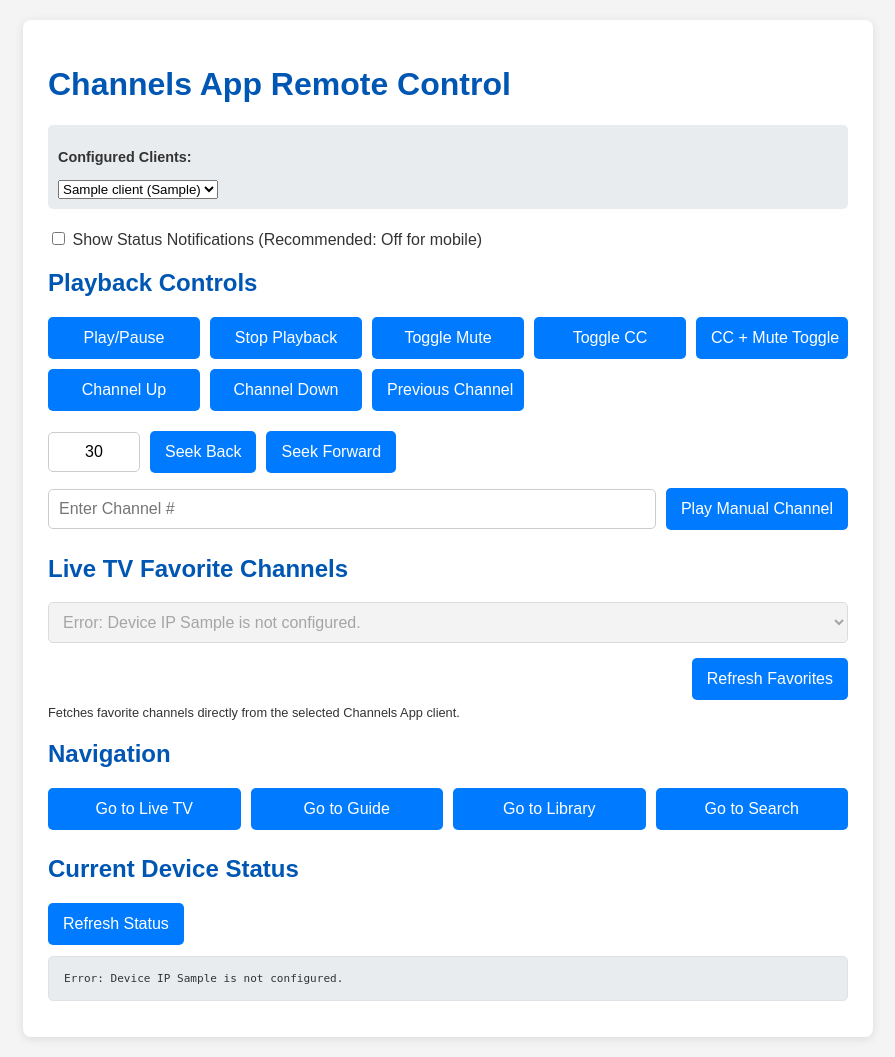
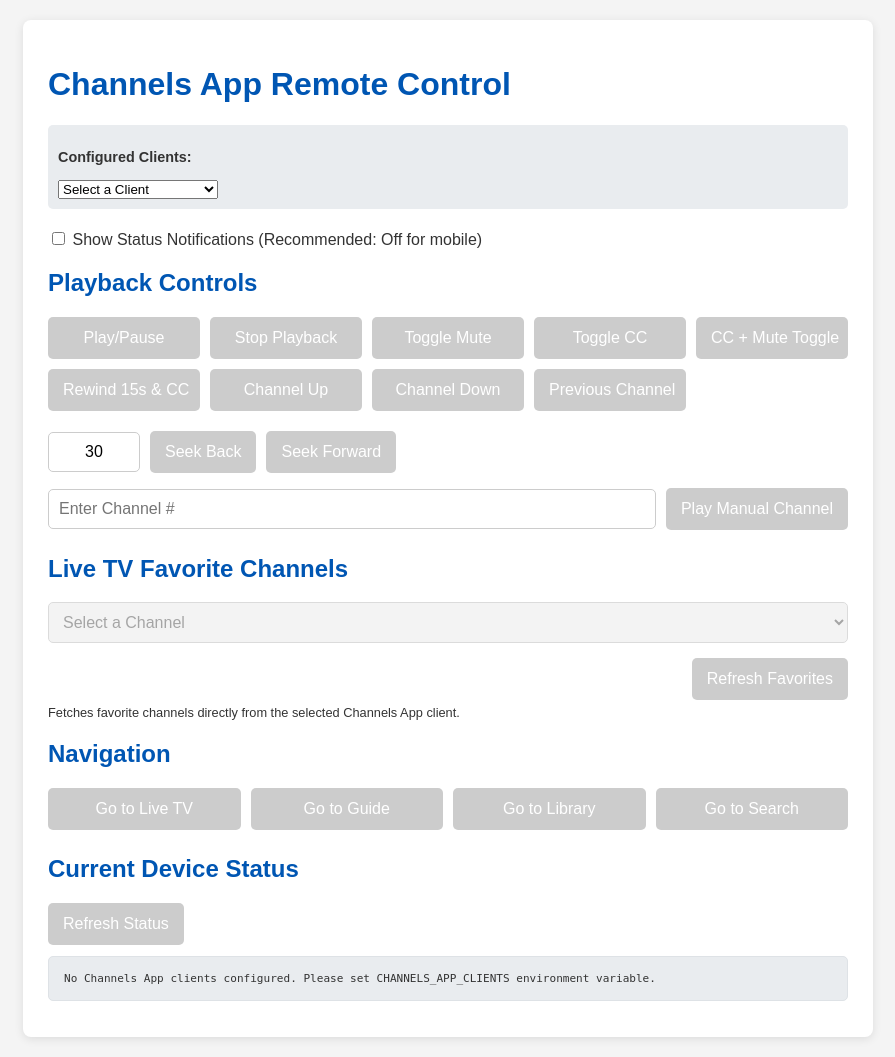
Before and after one commit to nuken/channels-app-remote, a Flask app: template app/templates/index.html in a window 1280 px wide. Shown: the whole page, without its empty margins (192-1087 px from the left). Run offline with Flask 3, Linux system fonts and the light colour scheme; the template is opened without the code that fills it: most values are stand-ins (such as "Sample title", 1, 10 or a date in 2020).

Commit message:
Added CC 15 Back Toggle

```diff
--- a/app/app.py
+++ b/app/app.py
@@ -12,24 +12,28 @@
 
 # Parse the client string into a list of dictionaries
 CHANNELS_CLIENTS = []
+CLIENTS_CONFIGURED = False # Flag to indicate if any clients are configured via env var
 if CHANNELS_APP_CLIENTS_STR:
     try:
         for client_pair in CHANNELS_APP_CLIENTS_STR.split(','):
             name, ip = client_pair.strip().split(':')
             CHANNELS_CLIENTS.append({"name": name.strip(), "ip": ip.strip()})
+        if CHANNELS_CLIENTS: # Only set to True if clients were successfully parsed
+            CLIENTS_CONFIGURED = True
     except Exception as e:
         print(f"ERROR: Could not parse CHANNELS_APP_CLIENTS environment variable: {e}")
         CHANNELS_CLIENTS = [] # Clear if parsing fails
+        CLIENTS_CONFIGURED = False # Ensure flag is false on error
 
-if not CHANNELS_CLIENTS:
+if not CLIENTS_CONFIGURED: # Use the new flag for warning
     print("WARNING: CHANNELS_APP_CLIENTS environment variable not set or incorrectly formatted.")
     print("Please set CHANNELS_APP_CLIENTS to 'Name1:IP1,Name2:IP2,...'.")
 
 
 @app.route('/')
 def index():
-    # Pass the list of clients to the template
-    return render_template('index.html', clients=CHANNELS_CLIENTS)
+    # Pass the list of clients and the new flag to the template
+    return render_template('index.html', clients=CHANNELS_CLIENTS, clients_configured=CLIENTS_CONFIGURED)
 
 @app.route('/control', methods=['POST'])
 def control_channels():
@@ -37,12 +41,12 @@
     target_device_ip = data.get('device_ip')
     action = data.get('action')
     value = data.get('value')
-    # NEW: Get seek_amount from the request
     seek_amount = data.get('seek_amount')
 
     if not target_device_ip:
         return jsonify({"status": "error", "message": "No target device IP provided."}), 400
 
+    # Validate against the backend's configured list
     if not any(client['ip'] == target_device_ip for client in CHANNELS_CLIENTS):
          return jsonify({"status": "error", "message": f"Device IP {target_device_ip} is not configured."}), 400
 
@@ -62,12 +66,11 @@
                 client.play_channel(str(value))
             else:
                 return jsonify({"status": "error", "message": "Channel number required for 'play_channel'."}), 400
-        # MODIFIED: Handle seek with a specific amount
         elif action == 'seek':
             if seek_amount is not None:
                 try:
                     seek_seconds = int(seek_amount)
-                    client.seek(seek_seconds) # pychannels supports client.seek(seconds)
+                    client.seek(seek_seconds)
                 except ValueError:
                     return jsonify({"status": "error", "message": "Seek amount must be an integer."}), 400
             else:
@@ -76,7 +79,6 @@
             client.toggle_mute()
         elif action == 'stop':
             client.stop()
-        # NEW: Added toggle_cc action
         elif action == 'toggle_cc':
             client.toggle_cc()
         elif action == 'navigate':
--- a/app/templates/index.html
+++ b/app/templates/index.html
@@ -11,8 +11,7 @@
         .config-info { background-color: #e9ecef; padding: 10px; border-radius: 5px; margin-bottom: 20px; font-size: 0.9em; }
         .button-grid {
             display: grid;
-            /* MODIFIED: Increased minmax for button width to ensure text fits */
-            grid-template-columns: repeat(auto-fit, minmax(135px, 1fr)); /* Adjusted from 120px to 135px */
+            grid-template-columns: repeat(auto-fit, minmax(135px, 1fr));
             gap: 10px;
             margin-bottom: 20px;
         }
@@ -25,7 +24,7 @@
             border-radius: 5px;
             cursor: pointer;
             transition: background-color 0.2s ease;
-            white-space: nowrap; /* Prevent button text from wrapping if too long */
+            white-space: nowrap;
         }
         button:hover { background-color: #0056b3; }
         button:active { background-color: #004085; }
@@ -37,29 +36,24 @@
             font-size: 1em;
             border: 1px solid #ccc;
             border-radius: 5px;
-            /* REMOVED: flex-grow: 1 (handled by specific input rules) */
-            /* REMOVED: width: 80px (handled by specific input rules) */
+            flex-grow: 1;
         }
 
-        /* NEW: Specific styling for seek amount input */
         #seek_amount_input {
-            width: 70px; /* Reduced specific width for seek input */
-            text-align: center; /* Center text for numbers */
-            -moz-appearance: textfield; /* Hide spin buttons for Firefox */
+            width: 70px;
+            text-align: center;
+            -moz-appearance: textfield;
+            flex-grow: 0;
         }
-        /* Hide spin buttons for Chrome/Safari/Edge */
         #seek_amount_input::-webkit-outer-spin-button,
         #seek_amount_input::-webkit-inner-spin-button {
             -webkit-appearance: none;
             margin: 0;
         }
 
-        /* NEW: Specific styling for manual channel input */
         #manual_channel_input {
-            flex-grow: 1; /* Allow it to take available space */
-            min-width: 120px; /* Ensure it has enough minimum width for placeholder */
+            min-width: 120px;
         }
-
 
         pre {
             background-color: #e9ecef;
@@ -78,7 +72,6 @@
         .channel-list-section .refresh-button-container { text-align: right; margin-top: 5px; }
         .seek-controls { margin-top: 15px; }
 
-
         /* Notification Styling */
         #notification-area {
             position: fixed;
@@ -91,7 +84,7 @@
             max-width: 300px;
         }
         .notification {
-            background-color: #4CAF50; /* Green */
+            background-color: #4CAF50;
             color: white;
             padding: 10px 20px;
             border-radius: 5px;
@@ -100,7 +93,7 @@
             box-shadow: 0 2px 5px rgba(0,0,0,0.2);
             font-size: 0.9em;
         }
-        .notification.error { background-color: #f44336; /* Red */ }
+        .notification.error { background-color: #f44336; }
         .notification.show { opacity: 1; }
     </style>
 </head>
@@ -116,7 +109,7 @@
                     <option value="{{ client.ip }}">{{ client.name }} ({{ client.ip }})</option>
                 {% endfor %}
             </select>
-            {% if not clients %}
+            {% if not clients_configured %}
                 <p style="color: red;">No clients configured. Set CHANNELS_APP_CLIENTS environment variable.</p>
             {% endif %}
         </div>
@@ -132,7 +125,10 @@
             <button class="control-button" onclick="sendCommand('toggle_pause')">Play/Pause</button>
             <button class="control-button" onclick="sendCommand('stop')">Stop Playback</button>
             <button class="control-button" onclick="sendCommand('toggle_mute')">Toggle Mute</button>
-            <button class="control-button" onclick="sendCommand('toggle_cc')">Toggle CC</button> <button class="control-button" onclick="toggleCcAndMute()">CC + Mute Toggle</button> <button class="control-button" onclick="sendCommand('channel_up')">Channel Up</button>
+            <button class="control-button" onclick="sendCommand('toggle_cc')">Toggle CC</button>
+            <button class="control-button" onclick="toggleCcAndMute()">CC + Mute Toggle</button>
+            <button class="control-button" onclick="rewindAndEnableCC()">Rewind 15s & CC</button>
+            <button class="control-button" onclick="sendCommand('channel_up')">Channel Up</button>
             <button class="control-button" onclick="sendCommand('channel_down')">Channel Down</button>
             <button class="control-button" onclick="sendCommand('previous_channel')">Previous Channel</button>
         </div>
@@ -181,9 +177,14 @@
         const enablePopupsCheckbox = document.getElementById('enablePopups');
         const notificationArea = document.getElementById('notification-area');
         const statusDisplay = document.getElementById('status-display');
-        const controlButtons = document.querySelectorAll('.control-button'); // All buttons that send commands or fetch status
+        const controlButtons = document.querySelectorAll('.control-button');
 
-        let selectedClientIp = ''; // Stores the currently selected client's IP
+        let selectedClientIp = '';
+
+        // These variables are now correctly populated by Flask again
+        const flaskClients = {{ clients | tojson }};
+        const clientsConfiguredViaEnv = {{ clients_configured | tojson }};
+
 
         function showNotification(message, isError = false) {
             if (!enablePopupsCheckbox.checked) {
@@ -195,14 +196,13 @@
             notification.textContent = message;
             notificationArea.appendChild(notification);
 
-            // Trigger reflow to ensure animation plays
             void notification.offsetWidth;
             notification.classList.add('show');
 
             setTimeout(() => {
                 notification.classList.remove('show');
                 notification.addEventListener('transitionend', () => notification.remove(), { once: true });
-            }, 3000); // Notification disappears after 3 seconds
+            }, 3000);
         }
 
         function toggleControls(enable) {
@@ -218,16 +218,7 @@
 
         // Initialize state based on initial client selection
         document.addEventListener('DOMContentLoaded', () => {
-            if (clientSelect.options.length > 1) { // If there's more than just "Select a Client"
-                clientSelect.selectedIndex = 1; // Auto-select the first client
-                selectClient(); // Trigger the selection logic
-            } else {
-                toggleControls(false); // Disable controls if no clients are configured
-                statusDisplay.innerText = "No Channels App clients configured. Please set CHANNELS_APP_CLIENTS environment variable.";
-                showNotification("No Channels App clients configured.", true);
-            }
-
-            // Set initial state of checkbox from localStorage or default to false
+            // Restore saved popup state
             const savedPopupState = localStorage.getItem('enablePopups');
             if (savedPopupState !== null) {
                 enablePopupsCheckbox.checked = JSON.parse(savedPopupState);
@@ -238,6 +229,16 @@
             enablePopupsCheckbox.addEventListener('change', () => {
                 localStorage.setItem('enablePopups', enablePopupsCheckbox.checked);
             });
+
+            // Handle client selection based on flaskClients
+            if (flaskClients.length > 0) { // If there's at least one client from environment variable
+                clientSelect.selectedIndex = 1; // Auto-select the first client (index 0 is "Select a Client")
+                selectClient(); // Trigger the selection logic
+            } else {
+                toggleControls(false); // Disable controls if no clients are configured
+                statusDisplay.innerText = "No Channels App clients configured. Please set CHANNELS_APP_CLIENTS environment variable.";
+                showNotification("No Channels App clients configured.", true);
+            }
         });
 
         async function selectClient() {
@@ -258,7 +259,7 @@
         async function sendCommand(action, value = null) {
             if (!selectedClientIp) {
                 showNotification("Please select a client device first.", true);
-                return;
+                return 'error';
             }
 
             const data = { action: action, device_ip: selectedClientIp };
@@ -274,50 +275,23 @@
                 });
                 const result = await response.json();
                 showNotification(`Action '${action}': ${result.message}`, result.status === 'error');
-                getStatus(); // Refresh status after sending command
-                return result.status; // Return status for combo command
+                getStatus();
+                return result.status;
             } catch (error) {
                 showNotification(`Error sending command: ${error.message}`, true);
-                return 'error'; // Indicate error
+                return 'error';
             }
         }
-
-        // NEW: Function to handle the CC + Mute combo toggle
-        async function toggleCcAndMute() {
-            if (!selectedClientIp) {
-                showNotification("Please select a client device first.", true);
-                return;
-            }
-
-            // Send toggle_cc command
-            const ccStatus = await sendCommand('toggle_cc');
-            if (ccStatus === 'error') {
-                showNotification("Failed to toggle Closed Captions.", true);
-                return;
-            }
-
-            // Send toggle_mute command
-            const muteStatus = await sendCommand('toggle_mute');
-            if (muteStatus === 'error') {
-                showNotification("Failed to toggle Mute.", true);
-                return;
-            }
-
-            if (ccStatus === 'success' && muteStatus === 'success') {
-                showNotification("Closed Captions and Mute toggled successfully.", false);
-            }
-        }
-
 
         async function sendSeekCommand(amount) {
             if (!selectedClientIp) {
                 showNotification("Please select a client device first.", true);
-                return;
+                return 'error';
             }
             const seekValue = parseInt(amount, 10);
             if (isNaN(seekValue)) {
                 showNotification("Please enter a valid number for seek amount.", true);
-                return;
+                return 'error';
             }
 
             const data = { action: 'seek', device_ip: selectedClientIp, seek_amount: seekValue };
@@ -330,9 +304,54 @@
                 });
                 const result = await response.json();
                 showNotification(`Seek ${seekValue}s: ${result.message}`, result.status === 'error');
-                getStatus(); // Refresh status after sending command
+                getStatus();
+                return result.status;
             } catch (error) {
                 showNotification(`Error sending seek command: ${error.message}`, true);
+                return 'error';
+            }
+        }
+
+        async function toggleCcAndMute() {
+            if (!selectedClientIp) {
+                showNotification("Please select a client device first.", true);
+                return;
+            }
+
+            const ccStatus = await sendCommand('toggle_cc');
+            if (ccStatus === 'error') {
+                showNotification("Failed to toggle Closed Captions.", true);
+                return;
+            }
+
+            const muteStatus = await sendCommand('toggle_mute');
+            if (muteStatus === 'error') {
+                showNotification("Failed to toggle Mute.", true);
+                return;
+            }
+
+            if (ccStatus === 'success' && muteStatus === 'success') {
+                showNotification("Closed Captions and Mute toggled successfully.", false);
+            }
+        }
+
+        async function rewindAndEnableCC() {
+            if (!selectedClientIp) {
+                showNotification("Please select a client device first.", true);
+                return;
+            }
+
+            const seekStatus = await sendSeekCommand(-15);
+            if (seekStatus === 'error') {
+                showNotification("Failed to rewind.", true);
+                return;
+            }
+
+            const ccToggleStatus = await sendCommand('toggle_cc');
+            if (ccToggleStatus === 'success') {
+                showNotification("Rewound 15s and Closed Captions toggled.", false);
+            } else {
+                showNotification("Rewound 15s, but failed to toggle Closed Captions.", true);
             }
         }
 
@@ -342,7 +361,7 @@
                 return;
             }
             try {
-                const response = await fetch(`/status?device_ip=${selectedClientIp}`); // Send IP as query param
+                const response = await fetch(`/status?device_ip=${selectedClientIp}`);
                 const status = await response.json();
                 if (status.status === 'error') {
                     statusDisplay.innerText = `Error: ${status.message}`;
@@ -365,13 +384,13 @@
             }
 
             channelSelect.innerHTML = '<option value="">Loading Channels...</option>';
-            channelSelect.disabled = true; // Disable while loading
+            channelSelect.disabled = true;
 
             try {
-                const response = await fetch(`/channels_list?device_ip=${selectedClientIp}`); // Send IP as query param
+                const response = await fetch(`/channels_list?device_ip=${selectedClientIp}`);
                 const channels = await response.json();
 
-                channelSelect.innerHTML = '<option value="">Select a Channel</option>'; // Reset dropdown
+                channelSelect.innerHTML = '<option value="">Select a Channel</option>';
 
                 if (channels.status === 'error') {
                     showNotification(`Failed to load favorite channels: ${channels.message}`, true);
@@ -385,7 +404,7 @@
                         option.textContent = `${channel.channel_number} - ${channel.name}`;
                         channelSelect.appendChild(option);
                     });
-                    channelSelect.disabled = false; // Enable dropdown once loaded
+                    channelSelect.disabled = false;
                     showNotification(`Favorite channels loaded for ${selectedClientIp}.`, false);
                 }
 
```
